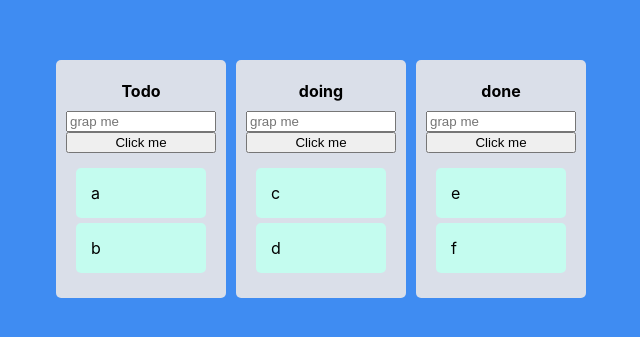
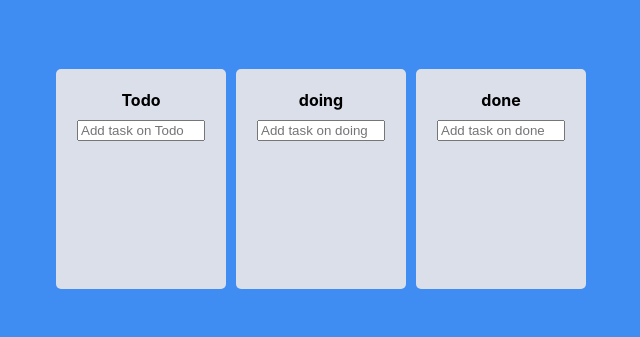
Before and after one commit to Leeseunghwan7305/recoil-board, a React (Create React App) app: page / in a window 1280 px wide. Shown: the part 221-558 px from the top of the page, without its empty margins (319-959 px from the left). Built offline with nearby package versions, Linux system fonts and the light colour scheme.

Commit message:
리코일 input 기능 추가

```diff
--- a/package.json
+++ b/package.json
@@ -13,6 +13,7 @@
     "react": "^18.1.0",
     "react-beautiful-dnd": "^13.1.0",
     "react-dom": "^18.1.0",
+    "react-hook-form": "^7.32.2",
     "react-scripts": "5.0.1",
     "recoil": "^0.7.3",
     "styled-components": "^5.3.5",
--- a/src/App.tsx
+++ b/src/App.tsx
@@ -32,8 +32,9 @@
     if (source.droppableId == destination.droppableId) {
       setTodo((allBoard) => {
         let copyBoard = [...allBoard[source.droppableId]];
+        const taskObj = copyBoard[source.index];
         copyBoard.splice(source.index, 1);
-        copyBoard.splice(destination.index, 0, draggableId);
+        copyBoard.splice(destination.index, 0, taskObj);
 
         return { ...allBoard, [source.droppableId]: copyBoard };
       });
@@ -42,8 +43,9 @@
       setTodo((allBoard) => {
         let startBoard = [...allBoard[source.droppableId]];
         let destinBoard = [...allBoard[destination.droppableId]];
+        const taskObj = startBoard[source.index];
         startBoard.splice(source.index, 1);
-        destinBoard.splice(destination?.index, 0, draggableId);
+        destinBoard.splice(destination?.index, 0, taskObj);
         return {
           ...allBoard,
           [source.droppableId]: startBoard,
--- a/src/Components/Board.tsx
+++ b/src/Components/Board.tsx
@@ -1,7 +1,10 @@
 import React, { InputHTMLAttributes, useRef } from "react";
+import { useForm } from "react-hook-form";
 import { Droppable } from "react-beautiful-dnd";
 import styled from "styled-components";
 import DraggableCard from "./DraggableCard";
+import { atomTodo, ITodo } from "../atom";
+import { useRecoilState, useSetRecoilState } from "recoil";
 const Wrapper = styled.ul`
   list-style: none;
   background-color: ${(props) => props.theme.boardColor};
@@ -37,11 +40,37 @@
   isDraggingFromThis: boolean;
 }
 interface IBoardProps {
-  toDos: string[];
+  toDos: ITodo[];
   boardID: string;
 }
+interface IForm {
+  toDo: string;
+}
+const Form = styled.form`
+  width: 100%;
+  display: flex;
+  justify-content: center;
+`;
+const Input = styled.input`
+  width: 80%;
+`;
 const Board = ({ toDos, boardID }: IBoardProps) => {
+  const [Todo, setTodo] = useRecoilState(atomTodo);
+  const { register, setValue, handleSubmit } = useForm<IForm>();
   const inputRef = useRef<HTMLInputElement>(null);
+  const onValid = ({ toDo }: IForm) => {
+    const newTodo = {
+      id: Date.now(),
+      text: toDo,
+    };
+
+    setTodo((allBoards) => {
+      return { ...allBoards, [boardID]: [...allBoards[boardID], newTodo] };
+    });
+
+    setValue("toDo", "");
+  };
+
   const sendTodo = () => {
     inputRef.current?.focus();
     if (inputRef.current?.value) inputRef.current.value = "";
@@ -53,8 +82,13 @@
   return (
     <Wrapper>
       <Title>{boardID}</Title>
-      <input ref={inputRef} placeholder="grap me"></input>
-      <button onClick={sendTodo}>Click me</button>
+      <Form onSubmit={handleSubmit(onValid)}>
+        <Input
+          {...register("toDo", { required: true })}
+          type="text"
+          placeholder={`Add task on ${boardID}`}
+        />
+      </Form>
       <Droppable droppableId={boardID}>
         {(magic, info) => (
           <Area
@@ -63,12 +97,13 @@
             ref={magic.innerRef}
             {...magic.droppableProps}
           >
-            {toDos.map((todo, index) => (
+            {toDos.map((toDo, index) => (
               <DraggableCard
-                key={todo}
+                key={toDo.id}
                 index={index}
-                todo={todo}
-              ></DraggableCard>
+                toDoId={toDo.id}
+                toDoText={toDo.text}
+              />
             ))}
             {magic.placeholder}
           </Area>
--- a/src/Components/DraggableCard.tsx
+++ b/src/Components/DraggableCard.tsx
@@ -2,7 +2,8 @@
 import { Draggable } from "react-beautiful-dnd";
 import styled from "styled-components";
 interface IDragabbleCardProps {
-  todo: string;
+  toDoId: number;
+  toDoText: string;
   index: number;
 }
 const Llist = styled.li<{ isDragging: boolean }>`
@@ -15,10 +16,9 @@
   border-radius: 5px;
   flex-grow: 1;
 `;
-const DraggableCard = ({ todo, index }: IDragabbleCardProps) => {
-  console.log(todo);
+const DraggableCard = ({ toDoId, toDoText, index }: IDragabbleCardProps) => {
   return (
-    <Draggable key={todo} draggableId={todo} index={index}>
+    <Draggable draggableId={toDoId + ""} index={index}>
       {(magic, info) => (
         <Llist
           isDragging={info.isDragging}
@@ -26,7 +26,7 @@
           {...magic.draggableProps}
           {...magic.dragHandleProps}
         >
-          {todo}
+          {toDoText}
         </Llist>
       )}
     </Draggable>
--- a/src/atom.tsx
+++ b/src/atom.tsx
@@ -1,13 +1,17 @@
 import { atom, selector } from "recoil";
 
+export interface ITodo {
+  id: number;
+  text: string;
+}
 interface IToDoState {
-  [key: string]: string[];
+  [key: string]: ITodo[];
 }
 export const atomTodo = atom<IToDoState>({
   key: "todo",
   default: {
-    Todo: ["a", "b"],
-    doing: ["c", "d"],
-    done: ["e", "f"],
+    Todo: [],
+    doing: [],
+    done: [],
   },
 });
```
Also changed, not shown: 1 other file (tests, documents, lock files or other folders).
